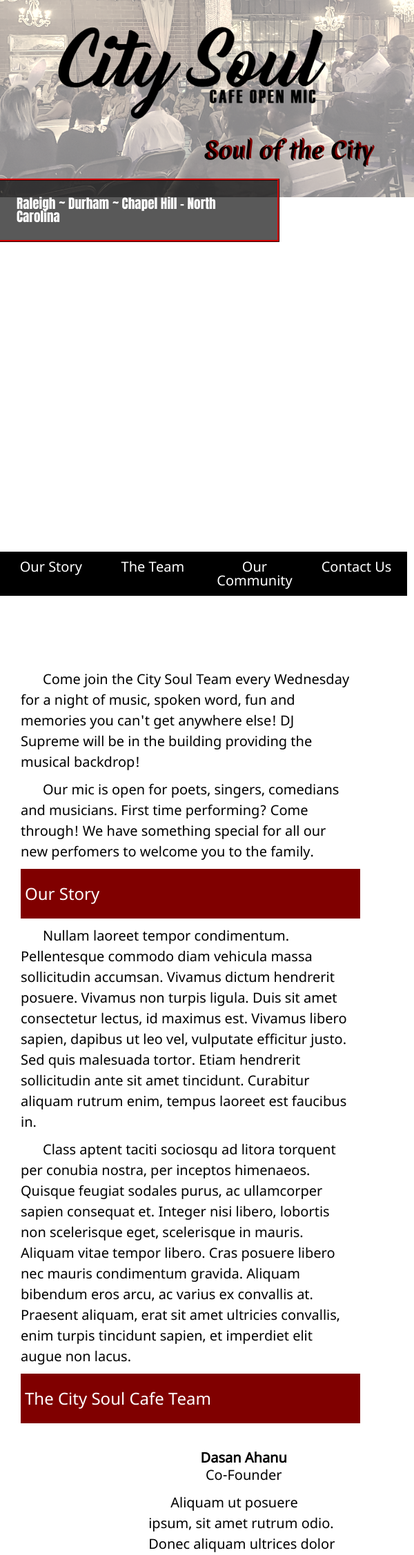
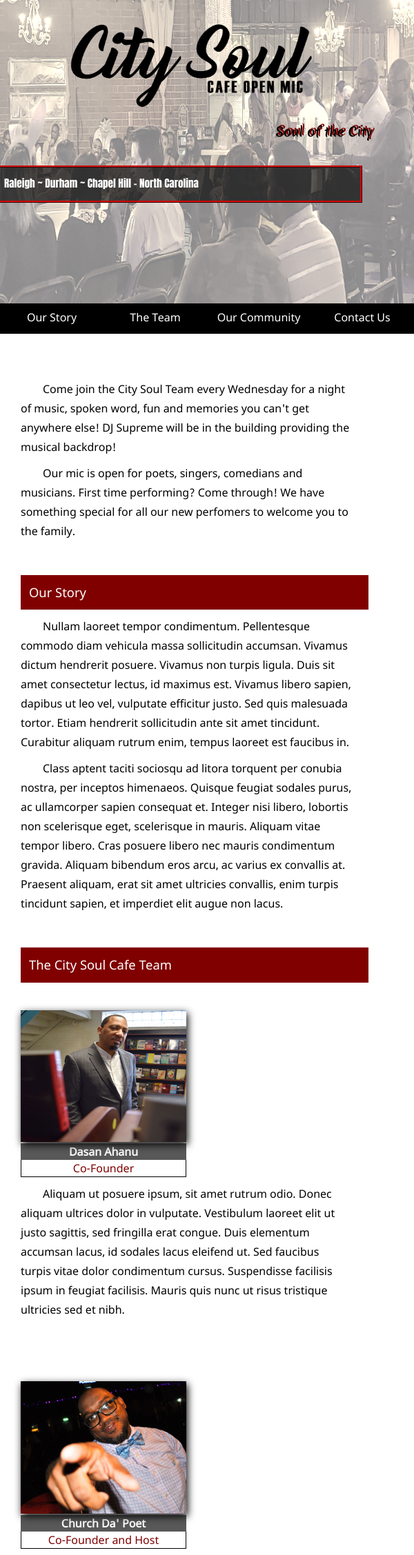
Before and after one commit to halton88/CitySoulCafe, a PHP site: page / in a window 600 px wide. Shown: the top 2255 px of the page at 69% size. Run offline with PHP 8.4, Linux system fonts and the light colour scheme.

Commit message:
Updated styles + content, working on desktop and mobile layout

```diff
--- a/static-sample/csc-styles.css
+++ b/static-sample/csc-styles.css
@@ -203,6 +203,264 @@ article header {
     overflow: hidden;
 }
 
+section {
+    padding-top: 5vh;
+}
+
+.background-overlay {
+    height: inherit;
+    width: 100%;
+    position: absolute;
+    top: 0;
+    background: rgb(255 255 255 / 33%);
+}
+
+.background-image {
+    z-index: -9999;
+    display: inline-flex;
+    width: 100%;
+    filter: opacity(0.70);
+}
+
+.background-image img,
+.background-image video {
+    width: inherit;
+    filter: sepia(0.8);
+}
+
+.branding {
+    position: absolute;
+    top: 0;
+    z-index: 1;
+}
+
+.fixed .branding {
+    right: 0;
+    top: 30px;
+    position: fixed;
+}
+
+.branding-tagline {
+    font-family: 'Merienda One', 'Impact', 'Arial Black';
+}
+
+.branding-tagline {
+    font-size: 1.75rem;
+    text-align: right;
+    text-shadow: 3px -2px maroon;
+    margin: 0 auto;
+}
+
+
+/** RESET **/
+
+html,
+body,
+div,
+span,
+applet,
+object,
+iframe,
+h1,
+h2,
+h3,
+h4,
+h5,
+h6,
+p,
+blockquote,
+pre,
+a,
+abbr,
+acronym,
+address,
+big,
+cite,
+code,
+del,
+dfn,
+em,
+img,
+ins,
+kbd,
+q,
+s,
+samp,
+small,
+strike,
+strong,
+sub,
+sup,
+tt,
+var,
+b,
+u,
+i,
+center,
+dl,
+dt,
+dd,
+ol,
+ul,
+li,
+fieldset,
+form,
+label,
+legend,
+table,
+caption,
+tbody,
+tfoot,
+thead,
+tr,
+th,
+td,
+article,
+aside,
+canvas,
+details,
+embed,
+figure,
+figcaption,
+footer,
+header,
+hgroup,
+menu,
+nav,
+output,
+ruby,
+section,
+summary,
+time,
+mark,
+audio,
+video {
+    margin: 0;
+    padding: 0;
+    border: 0;
+    font-size: 100%;
+    font: inherit;
+    vertical-align: baseline;
+}
+
+
+/* HTML5 display-role reset for older browsers */
+
+article,
+aside,
+details,
+figcaption,
+figure,
+footer,
+header,
+hgroup,
+menu,
+nav,
+section {
+    display: block;
+}
+
+body {
+    line-height: 1;
+}
+
+ol,
+ul {
+    list-style: none;
+}
+
+blockquote,
+q {
+    quotes: none;
+}
+
+blockquote:before,
+blockquote:after,
+q:before,
+q:after {
+    content: '';
+    content: none;
+}
+
+table {
+    border-collapse: collapse;
+    border-spacing: 0;
+}
+
+@font-face {
+    font-family: "Noto Sans";
+    src: url("/fonts/NotoSans/NotoSans-Regular.ttf") format("truetype")
+}
+
+@font-face {
+    font-family: "Merienda One";
+    src: url("/fonts/MeriendaOne/MeriendaOne-Regular.ttf") format("truetype")
+}
+
+@font-face {
+    font-family: "Anton Regular";
+    src: url("/fonts/Anton/Anton-Regular.ttf") format("truetype")
+}
+
+
+/** styles **/
+
+body {
+    font-size: 15pt;
+    font-family: 'Noto Sans', 'Helvetica', ' Segoe UI', 'Tahoma', 'Candara';
+}
+
+h1 {
+    font-size: 1.25rem;
+}
+
+h2 {
+    font-size: 1.5rem;
+    background-color: maroon;
+    color: white;
+    padding: 3vh 1vw;
+    width: 35vw;
+    margin: 5vh 0;
+}
+
+h3 {
+    font-size: 0.9rem;
+}
+
+h4 {
+    font-size: 0.85rem;
+}
+
+h5 {
+    font-size: 0.75rem;
+}
+
+h6 {
+    font-size: 0.70rem;
+}
+
+p {
+    margin: 10px 0;
+    line-height: 1.75;
+    text-indent: 2rem;
+}
+
+article header {
+    font-size: 1.2rem;
+    font-weight: bolder;
+    margin: 10px 0;
+}
+
+.background {
+    height: 100vh;
+    /** 100% of the vertical height **/
+    overflow: hidden;
+}
+
+section {
+    padding-top: 5vh;
+}
+
 .background-overlay {
     height: inherit;
     width: 100%;
@@ -240,7 +498,7 @@ article header {
 }
 
 .branding-tagline {
-    font-size: 2rem;
+    font-size: 1.75rem;
     text-align: right;
     text-shadow: 3px -2px maroon;
     margin: 0 auto;
@@ -248,7 +506,7 @@ article header {
 
 .branding-tagline--sub {
     font-family: 'Anton Regular', Impact, 'Arial Narrow Bold', sans-serif;
-    font-size: 1.2rem;
+    font-size: 1.1rem;
     border-top: 3px ridge maroon;
     border-right: 3px ridge maroon;
     border-bottom: 3px ridge maroon;
@@ -256,6 +514,7 @@ article header {
     padding: 1vw;
     background: #000000a6;
     color: white;
+    margin: 5vh 0;
 }
 
 .branding-logo {
@@ -324,26 +591,21 @@ footer p {
     text-decoration: underline;
 }
 
-.main-nav .block-card {
-    /* background: black; */
-    /* color: #f1eded; */
-}
-
-.main-nav .block-card:nth-child(odd) {
-    /* background: black; */
-}
-
 .main-nav .block-card .block-card__content-title {
-    /* color:black; */
     display: block;
 }
 
-.main-nav .block-card:nth-child(odd) .block-card__content-title {
-    /* color: white; */
+a .block-card__content-title {
+    border-bottom: 4px solid black;
 }
 
-.main-nav .block-card:nth-child(2) {
-    /* background:white; */
+a:hover .block-card__content-title,
+a:focus .block-card__content-title {
+    border-bottom-color: maroon;
+}
+
+.one-fourth {
+    width: 24.6vw;
 }
 
 .block-card--one-third {
@@ -577,20 +851,26 @@ form button {
 }
 
 .abstract-block_image img {
-    min-width: 15vw;
-    max-width: 28vw;
+    width: inherit;
+    height: inherit;
     filter: drop-shadow(2px 4px 6px black);
 }
 
 .abstract-block .abstract-block_image {
     margin: 0 auto;
-    /* text-align: center; */
+    vertical-align: inherit;
     display: inline-block;
     width: 25vw;
 }
 
 .abstract-block .abstract-block_title {
     text-align: center;
+    line-height: 1.5;
+}
+
+.abstract-block_image-title .abstract-block_title {
+    background: #585858;
+    color: white;
 }
 
 .abstract-block .abstract-block_title__sub {
@@ -598,13 +878,27 @@ form button {
     line-height: 1.5;
 }
 
+.abstract-block_image-title .abstract-block_title__sub {
+    border: black 1px solid;
+    border-top: none;
+    color: maroon;
+}
+
 .compact .abstract-block_image img {
-    min-width: 200px;
-    max-height: 225px;
+    /* min-width: 200px;
+    max-height: 225px; */
 }
 
 .compact .abstract-block_image {
-    margin: 3vh auto;
+    /* margin: 3vh auto; */
+    height: 200px;
+    width: auto;
+}
+
+.media_video--full-wide video {
+    width: 90vw;
+    height: 50vh;
+    filter: sepia(1);
 }
 
 .sticky {
@@ -614,9 +908,57 @@ form button {
     z-index: 9999;
 }
 
+@media (min-width: 501px) and (max-width: 768px) {
+    nav {
+        margin: 0;
+    }
+    .page-body {
+        margin-right: 5rem;
+    }
+    .one-fourth {
+        width: 46.6vw;
+    }
+    .block-card--one-fourth {
+        width: 24.3vw;
+    }
+    .block-card--one-third,
+    .block-card--two-thirds,
+    .block-card--compact,
+    .block-card--featured {
+        width: 100%
+    }
+    .block-card li a img {
+        display: none;
+    }
+    .block-card li {
+        padding-bottom: 0;
+    }
+    .branding {
+        left: 0;
+    }
+    .branding-logo {
+        height: 180px;
+        max-height: 240px;
+    }
+    .branding-logo img {
+        height: inherit;
+    }
+    .block-card {
+        margin: 0 0 1rem;
+    }
+    .block-card li a img {
+        height: auto;
+    }
+}
+
 @media (max-width: 767px) {
+    body {
+        font-size: 12pt;
+    }
     h2 {
+        font-size: 1.15rem;
         width: 80vw;
+        padding: 2vh 2vw;
     }
     h2,
     h3,
@@ -625,53 +967,81 @@ form button {
     h6 {
         margin: 0;
     }
-    .branding {
-        left: 0;
+    .background {
+        height: 55vh;
     }
-    .branding-logo {
-        height: 200px;
-    }
-    .branding-logo img {
-        height: inherit;
-    }
-    .branding-tagline--sub {
-        padding: 15px 0;
-        width: 59vw;
-        margin: 3vh 0;
-        padding: 3vh;
-    }
-    .block-card {
-        margin: 0 0 1rem;
-    }
-    .main-nav .block-card {
-        margin: 0;
-    }
-    .block-card li a img {
-        height: auto;
+    .background-image {
+        width: 100vw;
+        height: 60vh;
     }
     .main-nav ul li a img {
         display: none;
     }
+    .main-nav .block-card {
+        margin: 0;
+        width: 25vw;
+    }
+    .branding-tagline {
+        font-size: 1.15rem;
+    }
+    .branding-tagline--sub {
+        padding: 15px 0;
+        padding: 2vh 1vw;
+        font-size: 0.95rem;
+        width: 85vw;
+    }
+    form {
+        width: auto;
+    }
+    .form-control input,
+    .form-control select,
+    .form-control textarea,
+    .form-control button {
+        width: inherit;
+    }
+    .form-control button {
+        display: block;
+        padding: 2vh 0;
+        margin-top: 5vh;
+    }
+    .form-control {
+        /* height: 10vh; */
+        width: 90%;
+        margin: 2vh 0;
+    }
+    .abstract-block_content {
+        margin: 0;
+        width: auto;
+    }
+    .abstract-block .abstract-block_image {
+        width: 40vw;
+    }
+    .abstract-block .abstract-block_image,
+    .abstract-block .abstract-block_content {
+        display: inline-block;
+    }
 }
 
-@media (min-width: 501px) and (max-width: 768px) {
-    .block-card--one-third,
-    .block-card--two-thirds,
-    .block-card--compact,
-    .block-card--featured {
-        width: 100%
-    }
-    [lang|='ja'] .block-card--compact,
-    [lang|='jp'] .block-card--compact {
-        min-height: 7.5rem
-    }
-    .page-body {
-        margin-right: 5rem;
-    }
-    .block-card li a img {
-        display: none;
-    }
-    .block-card li {
-        padding-bottom: 0;
-    }
+.media_image {
+    width: 25vw;
+    float: left;
+    display: inline-block;
+    border-radius: 15px;
 }
+
+.media_image--left {
+    margin: 5vh 5vw 5vh 0;
+    border-right: 4px solid black;
+    padding-right: 2vw;
+}
+
+.media_image img {
+    width: inherit;
+}
+
+.media_image--right {
+    float: right;
+    margin: 0vh 0 0vw 5vh;
+    border-left: 4px solid black;
+    padding-left: 2vw;
+}
--- a/static-sample/index.htm
+++ b/static-sample/index.htm
@@ -22,7 +22,7 @@
                 <a href="#">upgrade your browser</a> to improve your experience.
             </p>
         <![endif]-->
-    <section id="splash" class="background">
+    <div id="splash" class="background">
         <div class="background-image">
             <img src="/images/backgrounds/20191030_221410_HDR.jpg" />
         </div>
@@ -79,7 +79,7 @@
                 </p>
             </article>
         </section>
-        <section id="ourstory">
+        <section id="story">
             <article>
                 <h2>Our Story</h2>
                 <p>
@@ -96,10 +96,13 @@
             <article>
                 <h2>The City Soul Cafe Team</h2>
                 <div class="abstract-block">
-                    <div class="abstract-block_image"><img src="/images/host3.jpg" /></div>
+                    <div class="abstract-block_image"><img src="/images/host3.jpg" />
+                        <div class="abstract-block_image-title">
+                            <div class="abstract-block_title">Dasan Ahanu</div>
+                            <div class="abstract-block_title__sub">Co-Founder</div>
+                        </div>
+                    </div>
                     <div class="abstract-block_content">
-                        <div class="abstract-block_title"><em>Dasan Ahanu</em></div>
-                        <div class="abstract-block_title__sub">Co-Founder</div>
                         <p>
                             Aliquam ut posuere ipsum, sit amet rutrum odio. Donec aliquam ultrices dolor in vulputate. Vestibulum laoreet elit ut justo sagittis, sed fringilla erat congue. Duis elementum accumsan lacus, id sodales lacus eleifend ut. Sed faucibus turpis vitae dolor
                             condimentum cursus. Suspendisse facilisis ipsum in feugiat facilisis. Mauris quis nunc ut risus tristique ultricies sed et nibh.
@@ -107,10 +110,13 @@
                     </div>
                 </div>
                 <div class="abstract-block">
-                    <div class="abstract-block_image"><img src="/images/host_1.jpg" /></div>
+                    <div class="abstract-block_image"><img src="/images/host_1.jpg" />
+                        <div class="abstract-block_image-title">
+                            <div class="abstract-block_title">Church Da' Poet</div>
+                            <div class="abstract-block_title__sub">Co-Founder and Host</div>
+                        </div>
+                    </div>
                     <div class="abstract-block_content">
-                        <div class="abstract-block_title"><em>Church Da' Poet</em></div>
-                        <div class="abstract-block_title__sub">Co-Founder and Host</div>
                         <p>
                             Aliquam ut posuere ipsum, sit amet rutrum odio. Donec aliquam ultrices dolor in vulputate. Vestibulum laoreet elit ut justo sagittis, sed fringilla erat congue. Duis elementum accumsan lacus, id sodales lacus eleifend ut. Sed faucibus turpis vitae dolor
                             condimentum cursus. Suspendisse facilisis ipsum in feugiat facilisis. Mauris quis nunc ut risus tristique ultricies sed et nibh.
@@ -118,10 +124,13 @@
                     </div>
                 </div>
                 <div class="abstract-block">
-                    <div class="abstract-block_image"><img src="/images/20200311_212846.jpg" /></div>
+                    <div class="abstract-block_image"><img src="/images/host2.jpg" />
+                        <div class="abstract-block_image-title">
+                            <div class="abstract-block_title">Krystal Da' Muse</div>
+                            <div class="abstract-block_title__sub">Host and Business Spotlight Coordinator</div>
+                        </div>
+                    </div>
                     <div class="abstract-block_content">
-                        <div class="abstract-block_title">Krystal <em>Da' Muse</em></div>
-                        <div class="abstract-block_title__sub">Host and Business Spotlight Coordinator</div>
                         <p>
                             Aliquam ut posuere ipsum, sit amet rutrum odio. Donec aliquam ultrices dolor in vulputate. Vestibulum laoreet elit ut justo sagittis, sed fringilla erat congue. Duis elementum accumsan lacus, id sodales lacus eleifend ut. Sed faucibus turpis vitae dolor
                             condimentum cursus. Suspendisse facilisis ipsum in feugiat facilisis. Mauris quis nunc ut risus tristique ultricies sed et nibh.
@@ -129,9 +138,12 @@
                     </div>
                 </div>
                 <div class="abstract-block">
-                    <div class="abstract-block_image"><img src="/images/team2.jpg" /></div>
+                    <div class="abstract-block_image"><img src="/images/team2_1.jpg" />
+                        <div class="abstract-block_image-title">
+                            <div class="abstract-block_title">E</div>
+                        </div>
+                    </div>
                     <div class="abstract-block_content">
-                        <div class="abstract-block_title"><em>E</em></div>
                         <p>
                             Aliquam ut posuere ipsum, sit amet rutrum odio. Donec aliquam ultrices dolor in vulputate. Vestibulum laoreet elit ut justo sagittis, sed fringilla erat congue. Duis elementum accumsan lacus, id sodales lacus eleifend ut. Sed faucibus turpis vitae dolor
                             condimentum cursus. Suspendisse facilisis ipsum in feugiat facilisis. Mauris quis nunc ut risus tristique ultricies sed et nibh.
@@ -139,9 +151,12 @@
                     </div>
                 </div>
                 <div class="abstract-block">
-                    <div class="abstract-block_image"><img src="/images/team5.jpg" /></div>
+                    <div class="abstract-block_image"><img src="/images/team5_1.jpg" />
+                        <div class="abstract-block_image-title">
+                            <div class="abstract-block_title">DJ Supreme</div>
+                        </div>
+                    </div>
                     <div class="abstract-block_content">
-                        <div class="abstract-block_title">DJ Supreme</div>
                         <p>
                             Aliquam ut posuere ipsum, sit amet rutrum odio. Donec aliquam ultrices dolor in vulputate. Vestibulum laoreet elit ut justo sagittis, sed fringilla erat congue. Duis elementum accumsan lacus, id sodales lacus eleifend ut. Sed faucibus turpis vitae dolor
                             condimentum cursus. Suspendisse facilisis ipsum in feugiat facilisis. Mauris quis nunc ut risus tristique ultricies sed et nibh.
```
Also changed, not shown: other parts of static-sample/csc-styles.css (+27 -7 lines), other parts of static-sample/index.htm (+33 -38 lines), static-sample/images/20200311_221716.jpg, static-sample/images/community2.jpg (added), static-sample/images/community3.jpg (added), static-sample/images/host2.jpg, static-sample/images/logos/csc_logo_4_w.svg (added), static-sample/images/logos/csc_logo_white.svg (added), static-sample/images/logos/csc_mic_logo.png (renamed from static-sample/images/logos/17015726_992149260886721_4948012690527867618_o.png), static-sample/images/team2_1.jpg (added), static-sample/images/team5_1.jpg (added), 1 other file. Lines whose indentation alone changed are shown as unchanged.
